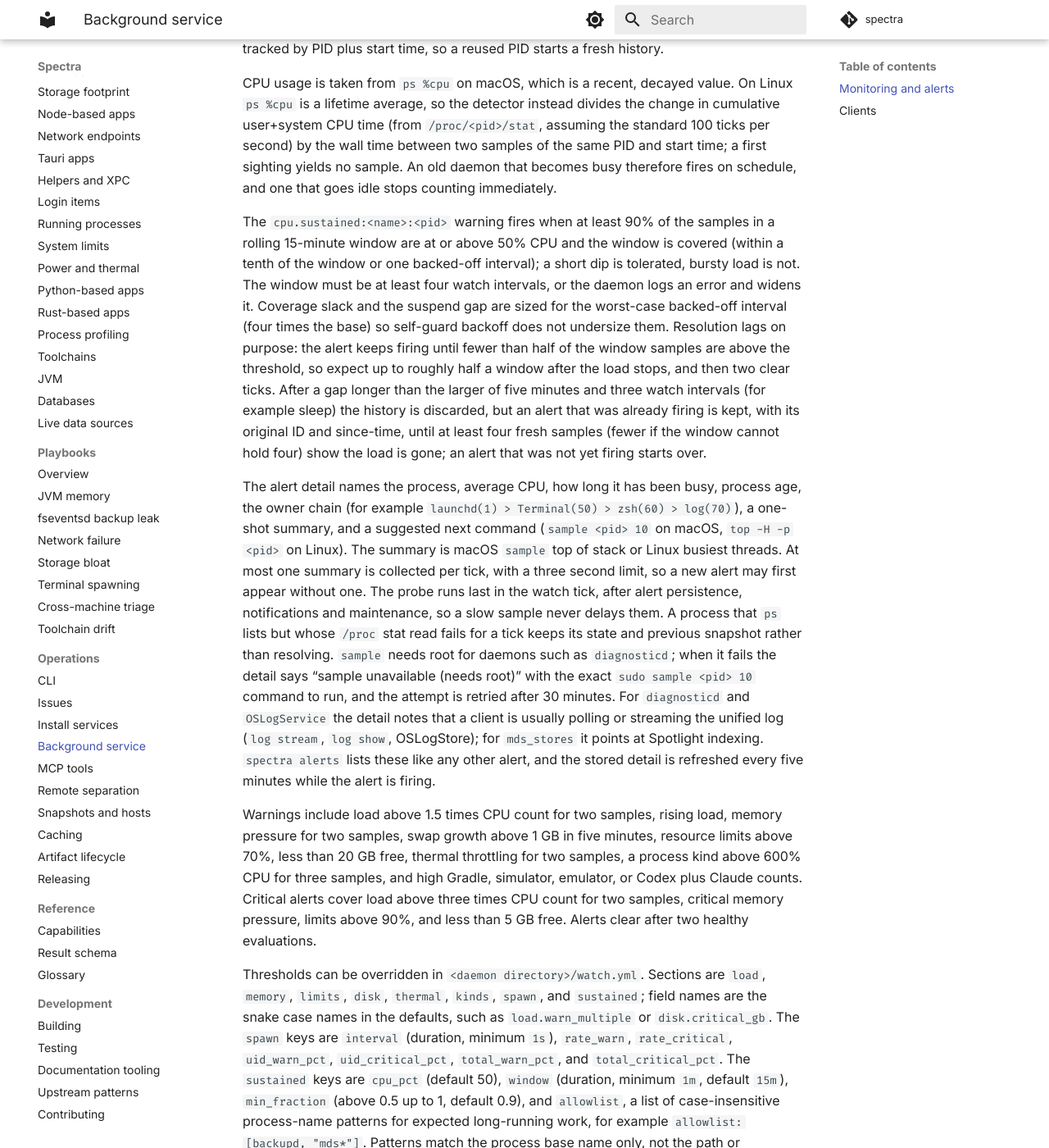
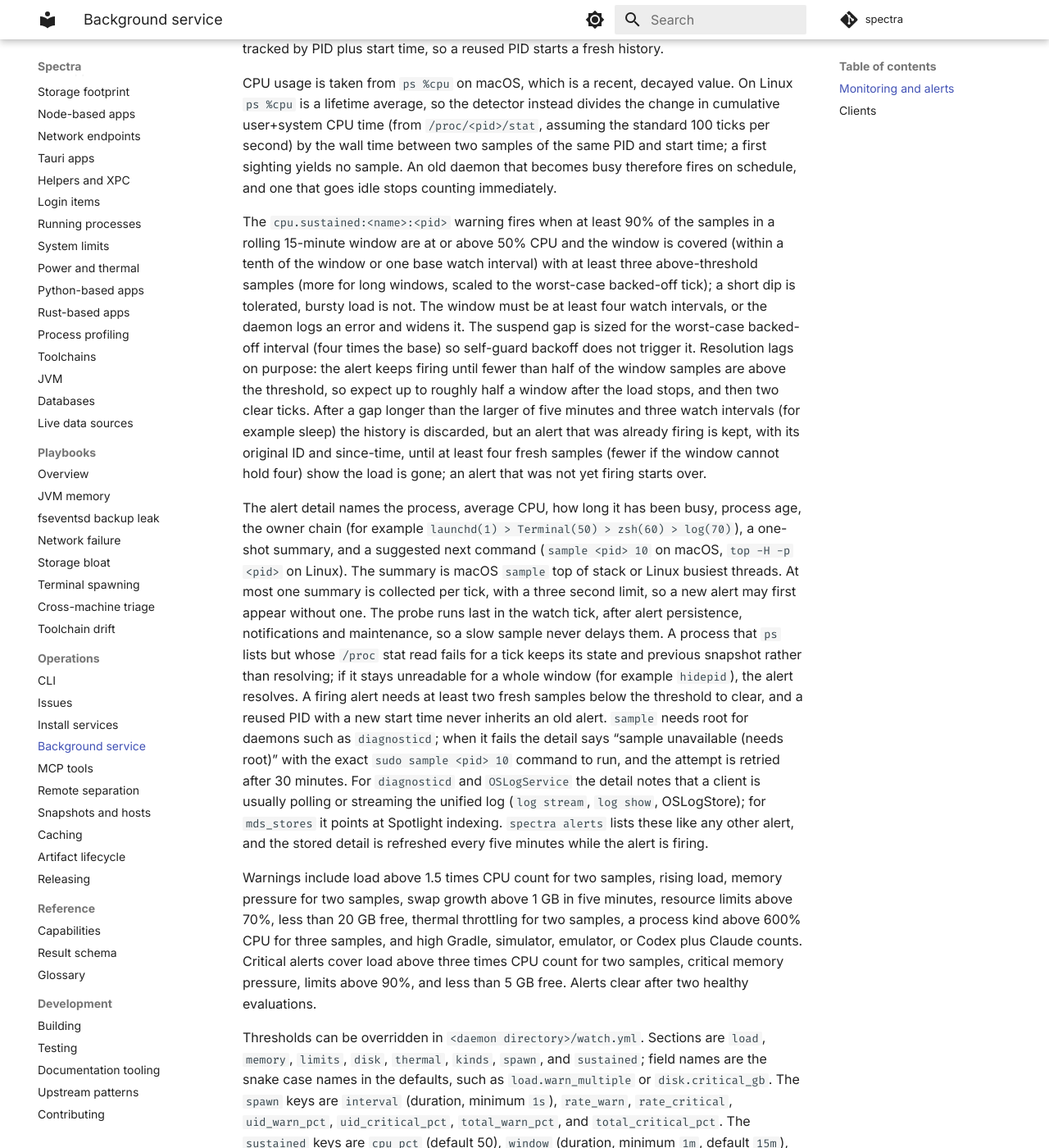
Before and after one commit to kaeawc/spectra, an MkDocs documentation site: the page built from docs/operations/daemon.md, in a window 1280 px wide and 1400 px high, scrolled down 1866 px. Shown: the whole window at 82% size. Built offline with MkDocs 1.6.1 and Material for MkDocs 9.7.7, drawn with Linux system fonts in a browser that asks for light colours; comment, search, counter and statistics services are not loaded.

Commit message:
docs: describe sustained-CPU firing, clearing and unreadable-process rules
Co-Authored-By: Claude Sonnet 5.5 <noreply@anthropic.com>
Claude-Session: https://claude.ai/code/session_01U8xmvzLBTHJmjtoSCTBdRT

```diff
--- a/docs/operations/daemon.md
+++ b/docs/operations/daemon.md
@@ -92,11 +92,13 @@ immediately.
 
 The `cpu.sustained:<name>:<pid>` warning fires when at least 90% of the samples
 in a rolling 15-minute window are at or above 50% CPU and the window is covered
-(within a tenth of the window or one backed-off interval); a short dip is tolerated,
+(within a tenth of the window or one base watch interval) with at least three
+above-threshold samples (more for long windows, scaled to the worst-case
+backed-off tick); a short dip is tolerated,
 bursty load is not. The window must be at least four watch intervals, or the
-daemon logs an error and widens it. Coverage slack and the suspend gap are sized
-for the worst-case backed-off interval (four times the base) so self-guard
-backoff does not undersize them. Resolution lags on purpose: the alert keeps
+daemon logs an error and widens it. The suspend gap is sized for the worst-case
+backed-off interval (four times the base) so self-guard backoff does not
+trigger it. Resolution lags on purpose: the alert keeps
 firing until fewer than half of the window samples are above the threshold, so
 expect up to roughly half a window after the load stops, and then two clear
 ticks. After a gap longer than the larger of five minutes and three watch
@@ -112,7 +114,10 @@ top of stack or Linux busiest threads. At most one summary is collected per tick
 with a three second limit, so a new alert may first appear without one. The probe runs last in the watch
 tick, after alert persistence, notifications and maintenance, so a slow sample
 never delays them. A process that `ps` lists but whose `/proc` stat read fails
-for a tick keeps its state and previous snapshot rather than resolving. `sample`
+for a tick keeps its state and previous snapshot rather than resolving; if it
+stays unreadable for a whole window (for example `hidepid`), the alert resolves.
+A firing alert needs at least two fresh samples below the threshold to clear,
+and a reused PID with a new start time never inherits an old alert. `sample`
 needs root for daemons such as `diagnosticd`; when it fails the detail says
 "sample unavailable (needs root)" with the exact `sudo sample <pid> 10`
 command to run, and the attempt is retried after 30 minutes. For `diagnosticd` and `OSLogService` the detail notes
```
